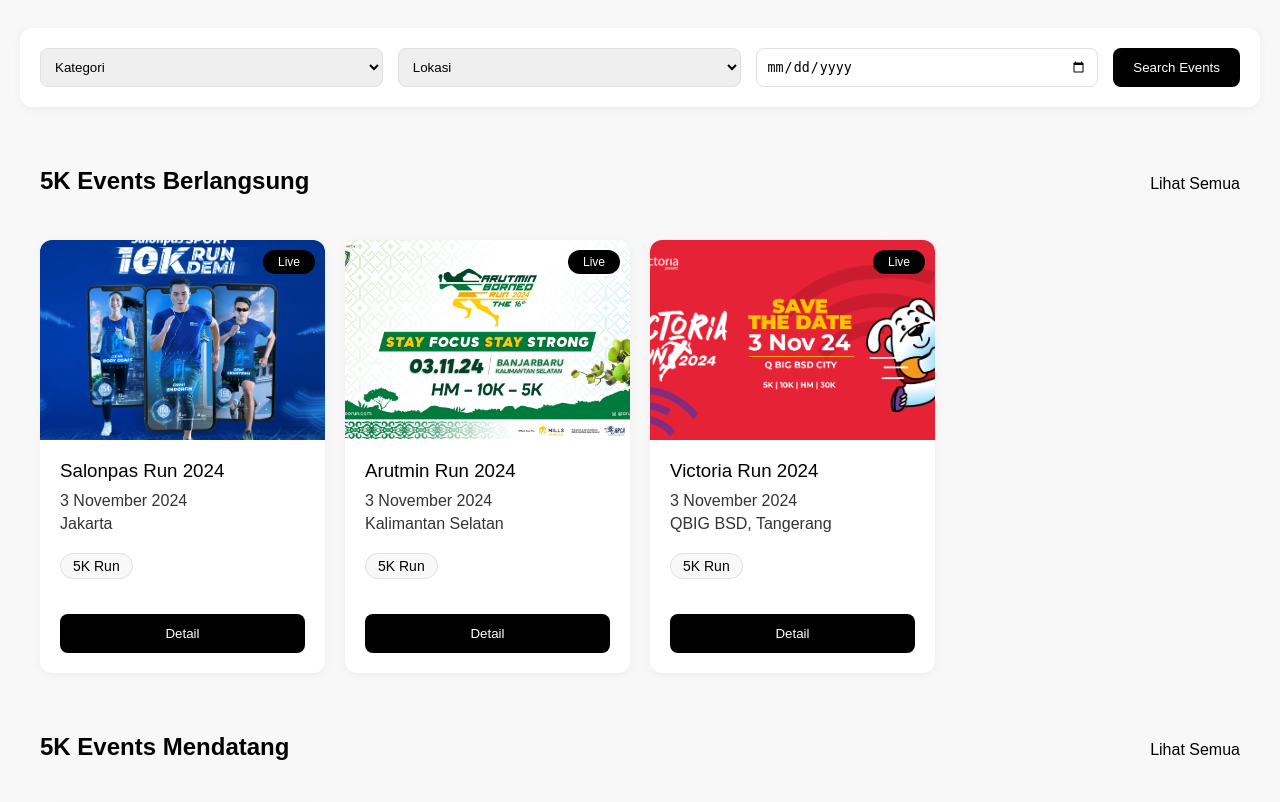
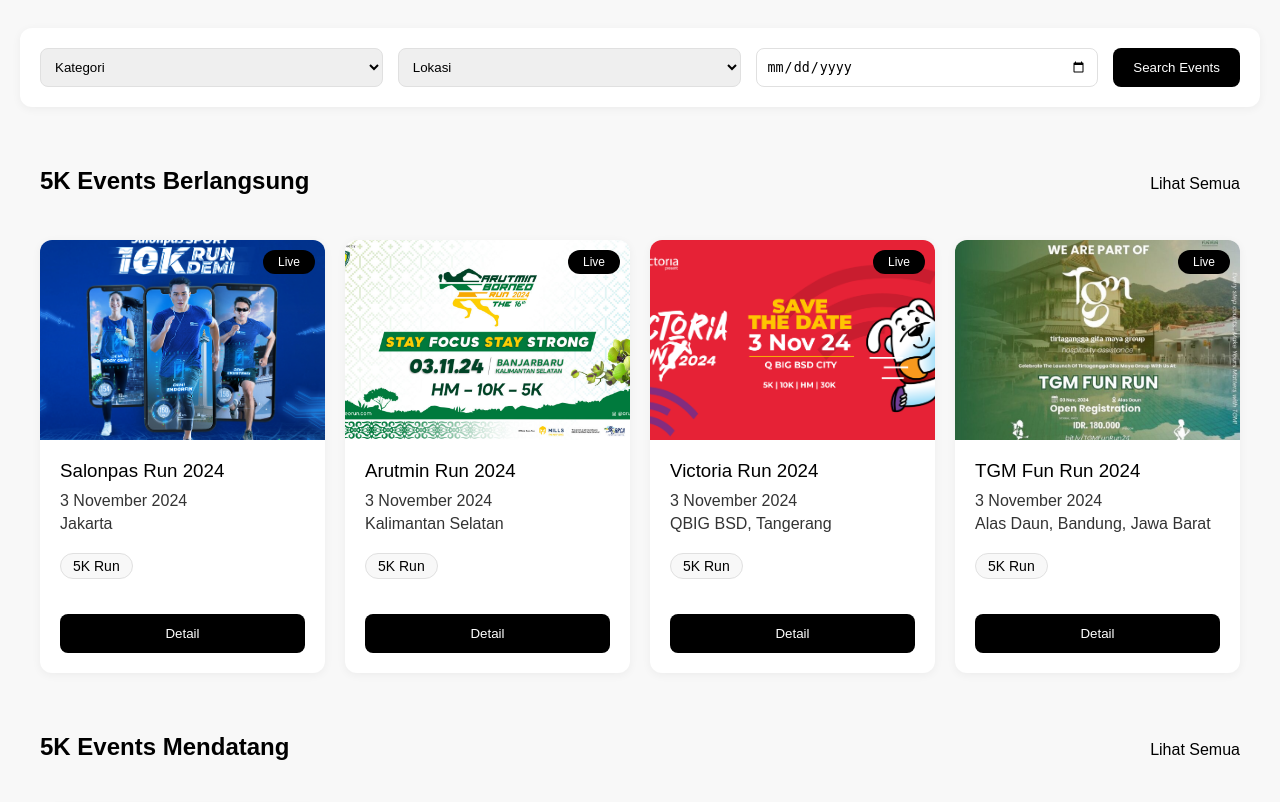
Before and after one commit to AutisticKao/Race-id-experimental-test, a PHP site: page /5k-races.php in a window 1280 px wide. Shown: the part 583-1385 px from the top of the page. Run offline with PHP 8.4, Linux system fonts and the light colour scheme.

Commit message:
Update 5k-races.php

```diff
--- a/5k-races.php
+++ b/5k-races.php
@@ -408,6 +408,22 @@ body {
                         <button class="register-btn">Detail</button>
                     </div>
                 </div>
+                 <!-- TGM Fun Run -->
+                 <div class="event-card">
+                    <div class="event-image">
+                        <img src="images/TGM Fun Run.jpg" alt="TGM Fun Run 2024">
+                        <span class="event-badge">Live</span>
+                    </div>
+                    <div class="event-details">
+                        <h3>TGM Fun Run 2024</h3>
+                        <p class="event-info">3 November 2024</p>
+                        <p class="event-info">Alas Daun, Bandung, Jawa Barat</p>
+                        <div class="distance-tags">
+                            <span class="distance-tag">5K Run</span>
+                        </div>
+                        <button class="register-btn">Detail</button>
+                    </div>
+                </div>
             </div>
 
 
```
